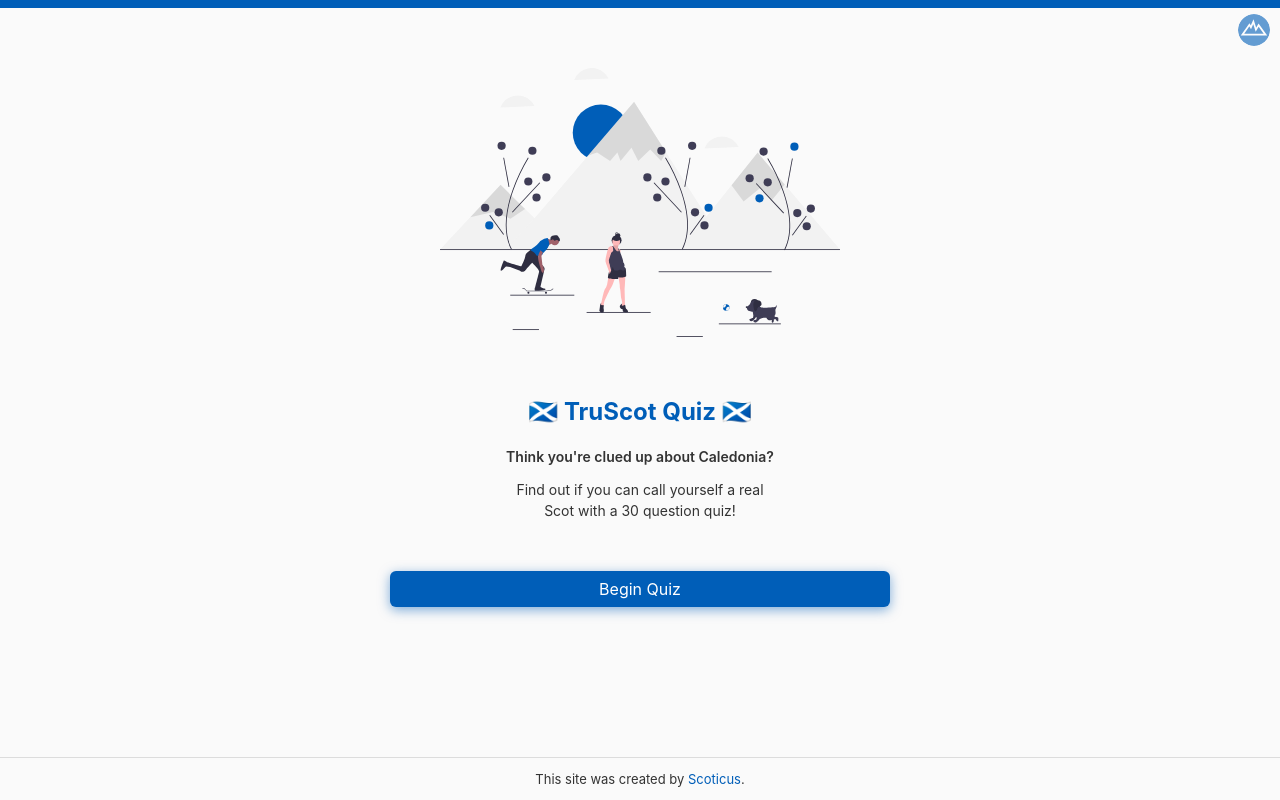
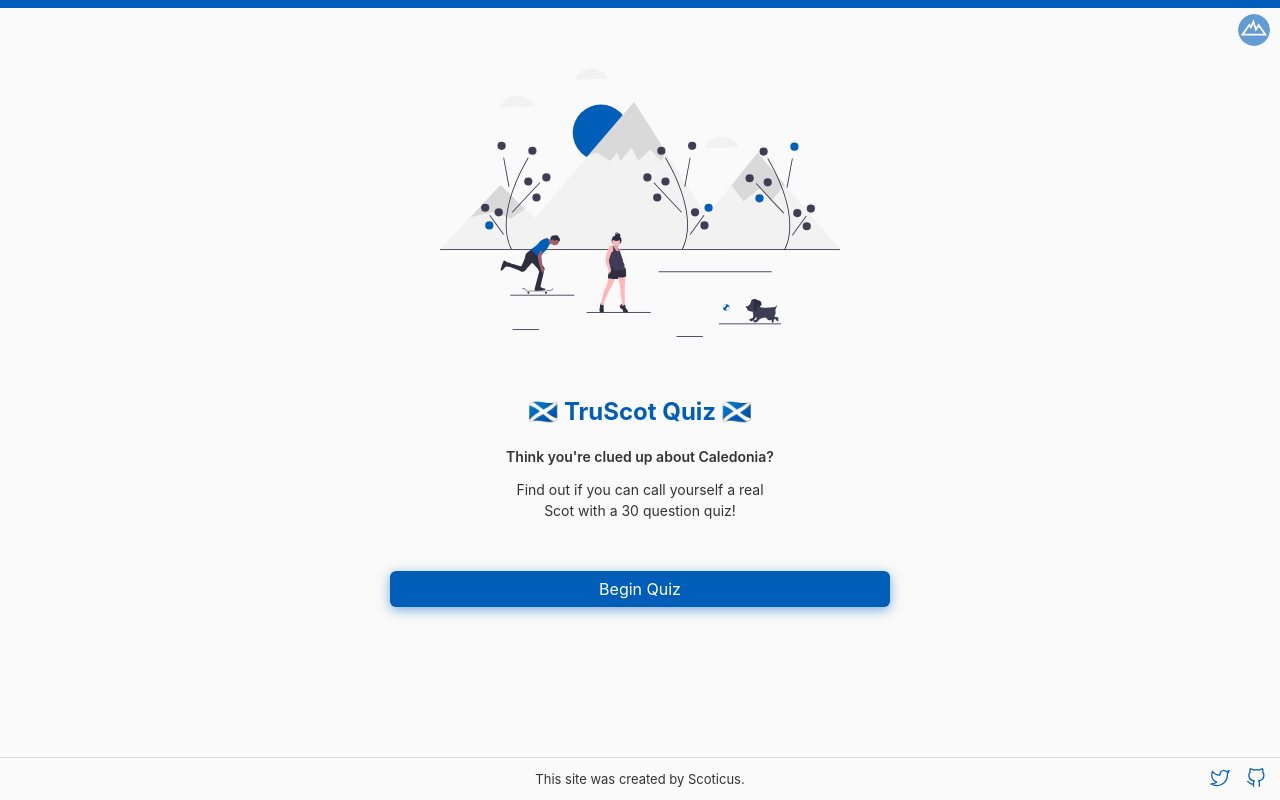
Before and after one commit to scoticus/truscot-quiz, a Next.js app: page / in a window 1280 px wide. Built offline with nearby package versions, Linux system fonts and the light colour scheme; no server answers.

Commit message:
Add social icons to footer

```diff
--- a/components/Footer.js
+++ b/components/Footer.js
@@ -1,17 +1,87 @@
 import styled from '@emotion/styled';
+
+const github = (
+  <svg
+    xmlns="http://www.w3.org/2000/svg"
+    width="24"
+    height="24"
+    viewBox="0 0 24 24"
+    fill="none"
+    stroke="currentColor"
+    stroke-width="2"
+    stroke-linecap="round"
+    stroke-linejoin="round"
+    class="feather feather-github"
+  >
+    <path d="M9 19c-5 1.5-5-2.5-7-3m14 6v-3.87a3.37 3.37 0 0 0-.94-2.61c3.14-.35 6.44-1.54 6.44-7A5.44 5.44 0 0 0 20 4.77 5.07 5.07 0 0 0 19.91 1S18.73.65 16 2.48a13.38 13.38 0 0 0-7 0C6.27.65 5.09 1 5.09 1A5.07 5.07 0 0 0 5 4.77a5.44 5.44 0 0 0-1.5 3.78c0 5.42 3.3 6.61 6.44 7A3.37 3.37 0 0 0 9 18.13V22"></path>
+  </svg>
+);
+
+const twitter = (
+  <svg
+    xmlns="http://www.w3.org/2000/svg"
+    width="24"
+    height="24"
+    viewBox="0 0 24 24"
+    fill="none"
+    stroke="currentColor"
+    stroke-width="2"
+    stroke-linecap="round"
+    stroke-linejoin="round"
+    class="feather feather-twitter"
+  >
+    <path d="M23 3a10.9 10.9 0 0 1-3.14 1.53 4.48 4.48 0 0 0-7.86 3v1A10.66 10.66 0 0 1 3 4s-4 9 5 13a11.64 11.64 0 0 1-7 2c9 5 20 0 20-11.5a4.5 4.5 0 0 0-.08-.83A7.72 7.72 0 0 0 23 3z"></path>
+  </svg>
+);
 
 const StyledFooter = styled.footer`
   border-top: 1px solid #dcdcdc;
   width: 100%;
+  display: flex;
+  justify-content: center;
+  align-items: center;
   font-size: 13px;
-  text-align: center;
   color: var(--dark-text);
-  a {
-    color: var(--saltire-blue);
-    text-decoration: none;
 
-    &:hover {
-      text-decoration: underline;
+  div,
+  p {
+    width: 33%;
+  }
+  p {
+    text-align: center;
+  }
+
+  div:last-child {
+    text-align: right;
+
+    a {
+      margin: 0 2px;
+      color: var(--saltire-blue);
+      text-decoration: none;
+      padding: 4px;
+      transition: color 0.1s;
+
+      svg {
+        stroke-width: 1.5;
+        height: 20px;
+      }
+
+      &:hover {
+        color: var(--dark-text);
+      }
+    }
+  }
+
+  @media (max-width: 400px) {
+    flex-direction: column;
+
+    div,
+    p {
+      width: 100%;
+    }
+
+    div:last-child {
+      text-align: center;
     }
   }
 `;
@@ -19,10 +89,12 @@
 export default function Footer() {
   return (
     <StyledFooter>
-      <p>
-        This site was created by{' '}
-        <a href="https://twitter.com/scoticus_">Scoticus</a>.
-      </p>
+      <div />
+      <p>This site was created by Scoticus.</p>
+      <div>
+        <a href="https://twitter.com/scoticus_">{twitter}</a>
+        <a href="https://github.com/scoticus">{github}</a>
+      </div>
     </StyledFooter>
   );
 }
```
